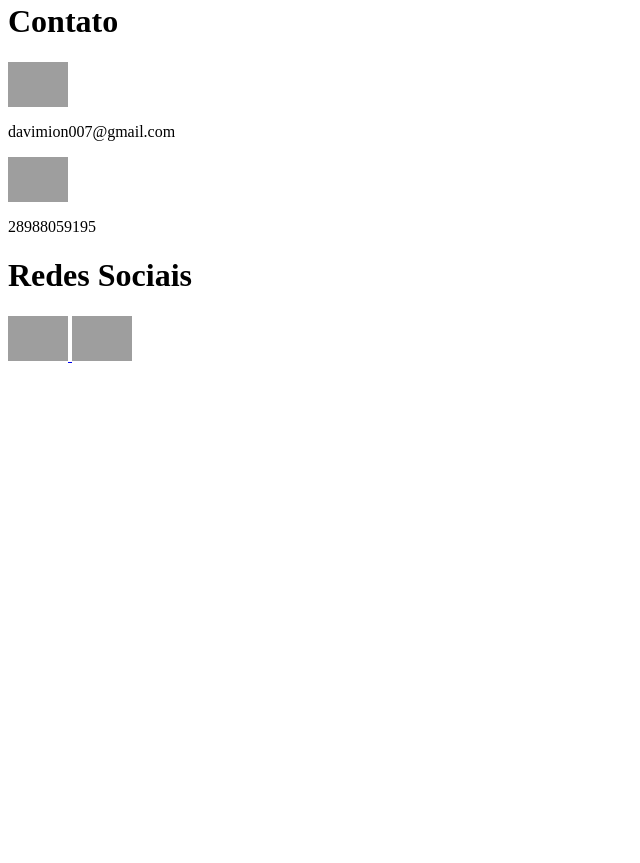
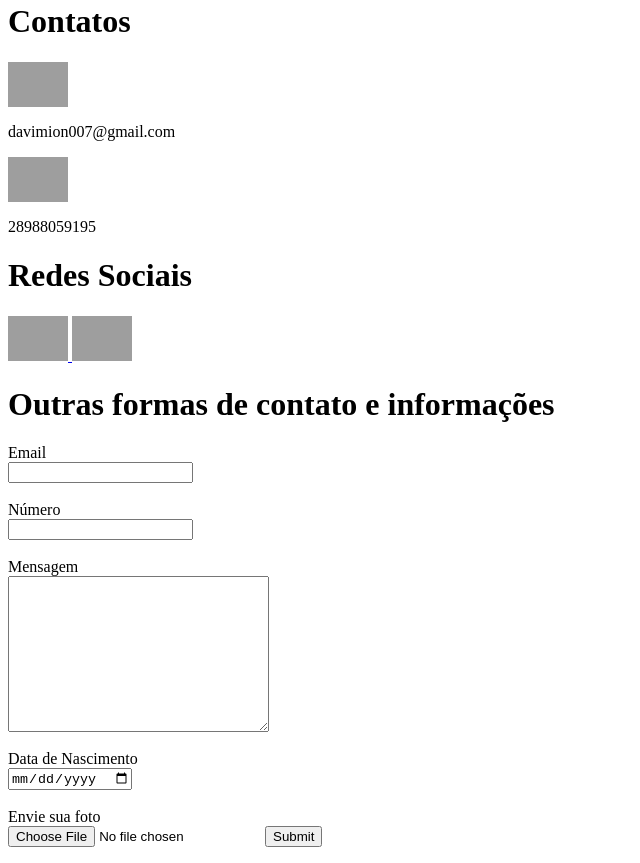
Before and after one commit to davimion/projeto-aula, a plain HTML site: page index.html in a window 1280 px wide. Shown: the part 572-1435 px from the top of the page, without its empty margins (0-640 px from the left). Before the commit the page ends 945 px from the top, so only its background shows below. Drawn offline with Linux system fonts and the light colour scheme; grey boxes are pictures that could not be loaded.

Commit message:
Add files via upload

```diff
--- a/index.html
+++ b/index.html
@@ -16,7 +16,7 @@
 <ol><li>Me formar</li>
 <li>Ajudar minha família</li>
 <li>Realizar sonhos</li></ol>
-    <h1>Contato</h1>
+    <h1>Contatos</h1>
     <img src="https://icones.pro/wp-content/uploads/2021/03/icone-gmail-logo-png-noire.png" alt="" height="45px">
    <p>davimion007@gmail.com</p>
     <img src="https://cdn.icon-icons.com/icons2/2428/PNG/512/whatsapp_black_logo_icon_147050.png" alt="" height="45"><p>28988059195</p>
@@ -24,5 +24,33 @@
     <a href="https://www.instagram.com/davimion_/" target="_blank"><img src="https://icones.pro/wp-content/uploads/2021/02/instagram-icone-noir.png" alt="" height="45px"> </a>
     <a href="https://github.com/davimion" target="_blank"><img src="https://logosmarcas.net/wp-content/uploads/2020/12/GitHub-Logo.png" alt="" height="45px"></a>
     <a href="" target="_blank" rel="noopener noreferrer"></a>
+
+<h1>Outras formas de contato e informações</h1>
+<form action="">
+<label for="email">Email</label>
+<br>
+<input type="email" name="email">
+<br>
+<br>
+<label for="Número">Número</label>
+<br>
+<input type="tel" name="número">
+<br>
+<br>
+<label for="Mensagem">Mensagem</label>
+<br>
+<textarea name="mensagem" cols="30" rows="10"></textarea>
+<br>
+<br>
+<label for="date">Data de Nascimento</label>
+<br>
+<input type="date">
+<br>
+<br>
+<label for="file">Envie sua foto</label>
+<br>
+<input type="file" name="file">
+<input type="submit">
+</form>
 </body>
 </html>
```
